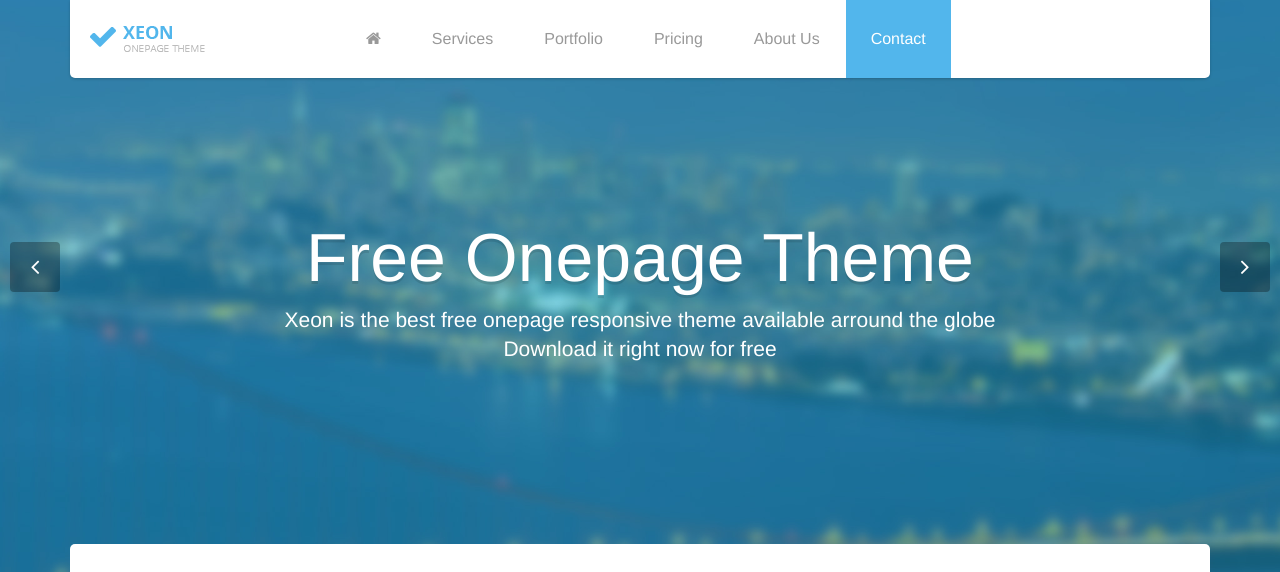
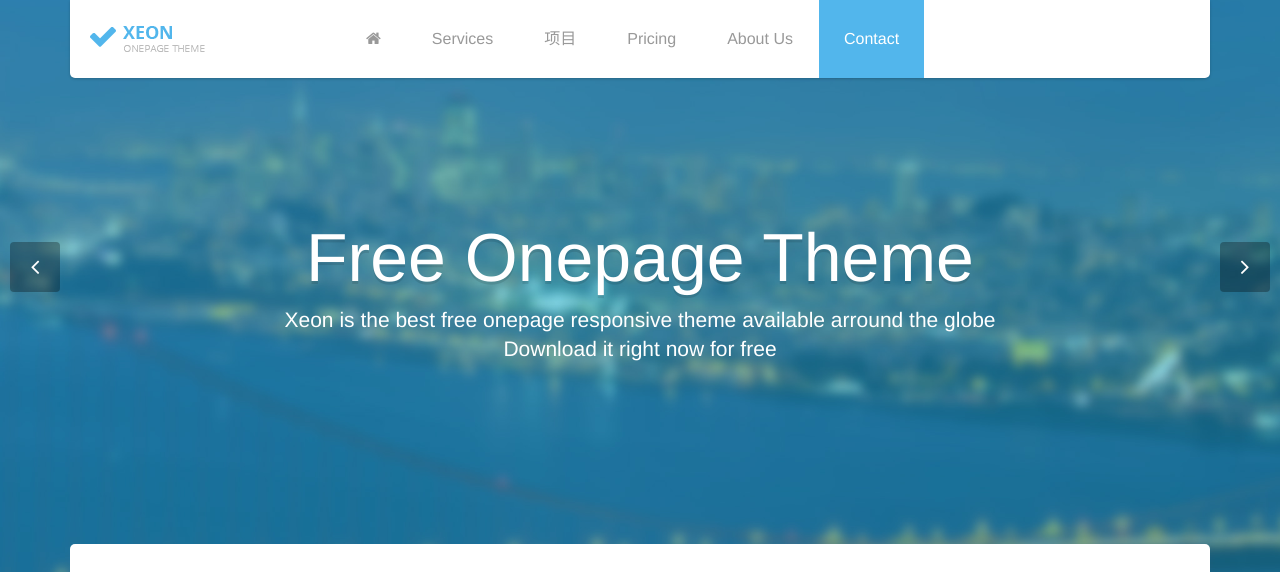
Before and after one commit to Zckor/Zckor.github.io, a plain HTML site: page homeNew/index.html in a window 1280 px wide. Shown: the top 572 px of the page. Drawn offline with Linux system fonts and the light colour scheme; a web font is replaced by a local one.

Commit message:
Update index.html

```diff
--- a/homeNew/index.html
+++ b/homeNew/index.html
@@ -37,7 +37,7 @@
                     <ul class="nav navbar-nav">
                         <li class="active"><a href="#main-slider"><i class="icon-home"></i></a></li>
                         <li><a href="#services">Services</a></li>
-                        <li><a href="#portfolio">Portfolio</a></li>
+                        <li><a href="#portfolio">项目</a></li>
                         <li><a href="#pricing">Pricing</a></li>
                         <li><a href="#about-us">About Us</a></li>
                         <li><a href="#contact">Contact</a></li>
```
